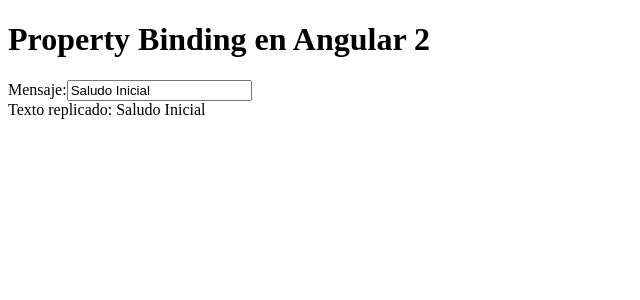
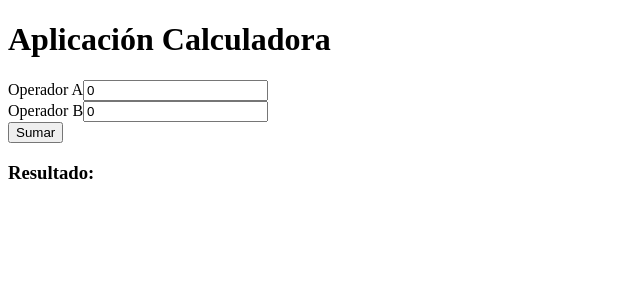
Before and after one commit to vegatona/act5-u2, an Angular app: page / in a window 1280 px wide. Shown: the top 300 px of the page, without its empty margins (0-640 px from the left). Built offline with nearby package versions, Linux system fonts and the light colour scheme.

Commit message:
calculadora

```diff
--- a/src/app/app.component.html
+++ b/src/app/app.component.html
@@ -5,5 +5,6 @@
     <br><app-tarjeta-producto></app-tarjeta-producto>
 <app-componente-padre></app-componente-padre>
 <app-replicador></app-replicador>
-<br>-->
-<app-replicador2></app-replicador2>
+<br>
+<app-replicador2></app-replicador2>-->
+<app-calculadora></app-calculadora>
--- /dev/null
+++ b/src/app/calculadora/calculadora.component.html
@@ -0,0 +1,17 @@
+<div class="container text-center mt-5 p-4 bg-dark text-light rounded">
+    <h1 class="text-warning">Aplicación Calculadora</h1>
+
+    <div class="mb-3">
+      <label class="form-label">Operador A</label>
+      <input type="number" [(ngModel)]="numero1" class="form-control w-25 mx-auto text-center">
+    </div>
+
+    <div class="mb-3">
+      <label class="form-label">Operador B</label>
+      <input type="number" [(ngModel)]="numero2" class="form-control w-25 mx-auto text-center">
+    </div>
+
+    <button (click)="sumar()" class="btn btn-primary">Sumar</button>
+
+    <h3 class="mt-3">Resultado: {{ resultado }}</h3>
+</div>
--- /dev/null
+++ b/src/app/calculadora/calculadora.component.ts
@@ -0,0 +1,20 @@
+import { CommonModule } from '@angular/common';
+import { Component } from '@angular/core';
+import { FormsModule } from '@angular/forms';
+
+@Component({
+  selector: 'app-calculadora',
+  standalone: true,
+  imports: [CommonModule, FormsModule],
+  templateUrl: './calculadora.component.html',
+  styleUrl: './calculadora.component.css'
+})
+export class CalculadoraComponent {
+  numero1: number = 0;
+  numero2: number = 0;
+  resultado: number | null = null;
+
+  sumar(): void {
+    this.resultado = this.numero1 + this.numero2;
+  }
+}
```
Also changed, not shown: src/app/app.component.ts (+6 -4 lines), src/app/calculadora/calculadora.component.css (added).
